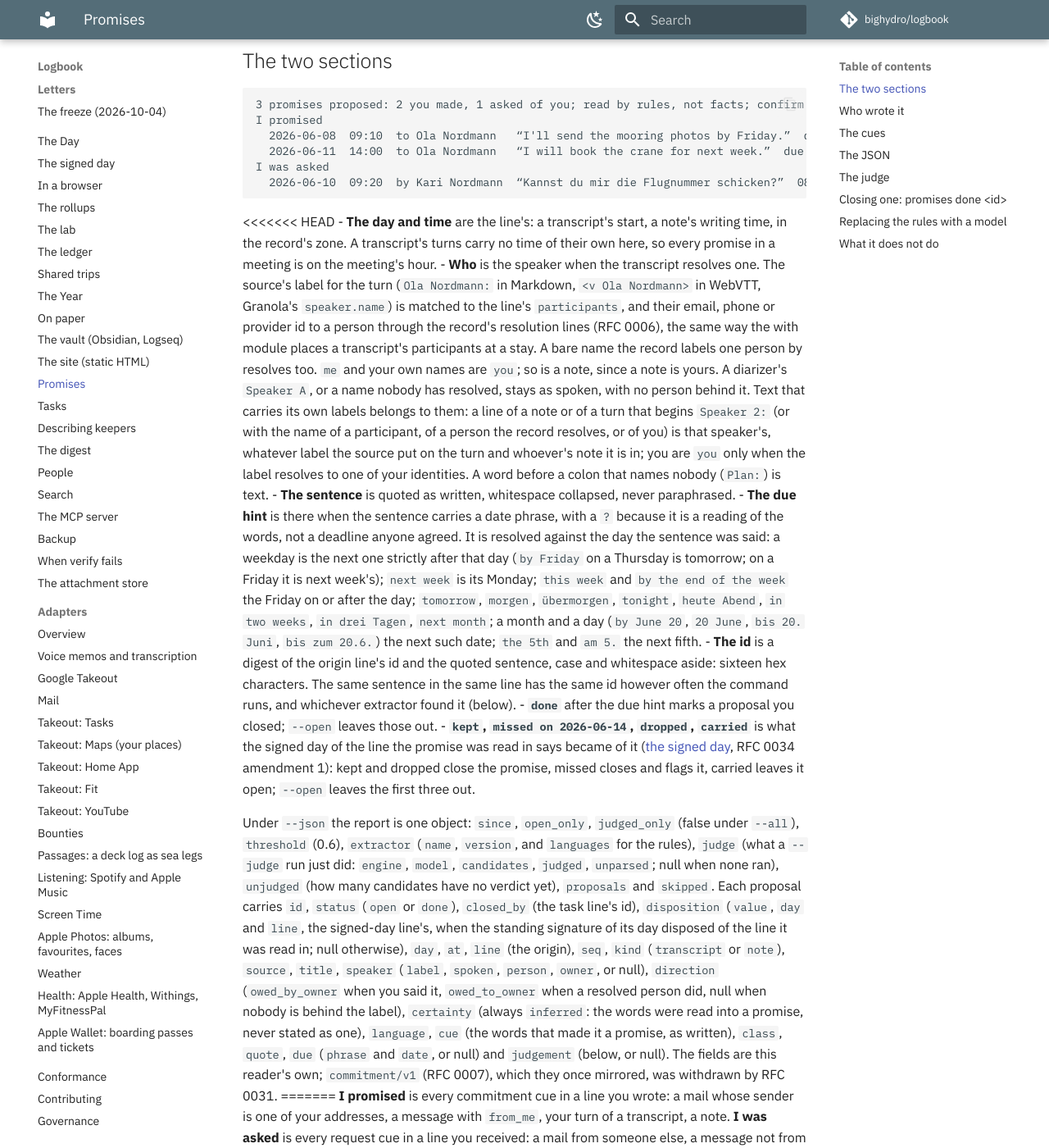
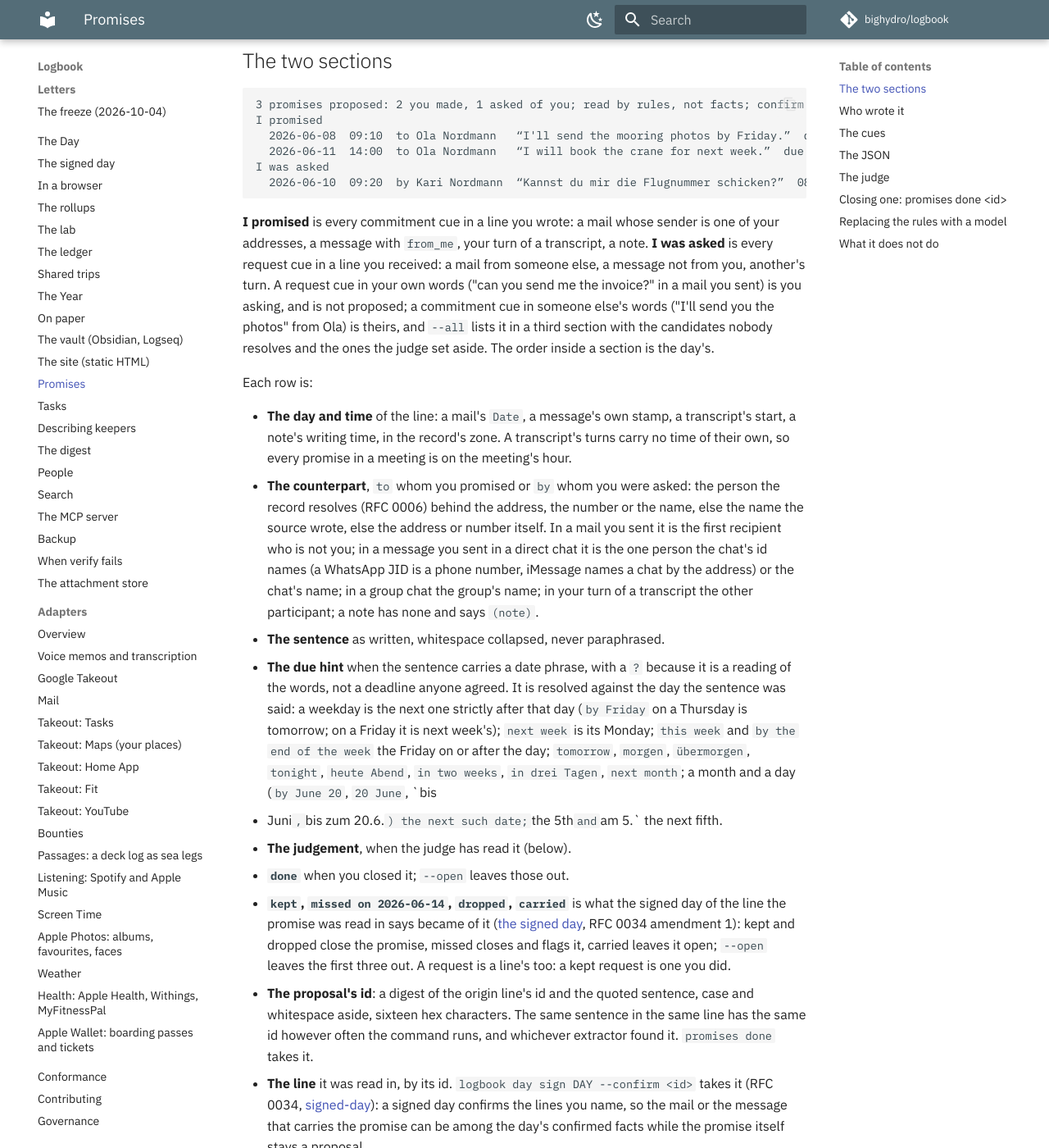
Before and after one commit to bighydro/logbook, an MkDocs documentation site: the page built from docs/promises.md, in a window 1280 px wide and 1400 px high, scrolled down 787 px. Shown: the whole window at 82% size. Built offline with MkDocs 1.6.1 and Material for MkDocs 9.7.7, drawn with Linux system fonts in a browser that asks for light colours; comment, search, counter and statistics services are not loaded; some of the changed text lies outside the part shown.

Commit message:
docs: the promises page carries both the two sections and the signed day's dispositions
The rebase onto #232 left the page's conflict unresolved; this takes the rewritten page and folds in the disposition row word, the JSON field and the --open rule from #232.

Co-Authored-By: Claude Fable 5.1 <noreply@anthropic.com>
Claude-Session: https://claude.ai/code/session_01CTVCXuBSWGjcoG1zF7iY7A
Signed-off-by: bighydro <122497530+bighydro@users.noreply.github.com>

````diff
--- a/docs/promises.md
+++ b/docs/promises.md
@@ -41,53 +41,6 @@ I was asked
   2026-06-10  09:20  by Kari Nordmann  “Kannst du mir die Flugnummer schicken?”  08c4…  line 019e…-…
 ```
 
-<<<<<<< HEAD
-- **The day and time** are the line's: a transcript's start, a note's writing time, in the record's
-  zone. A transcript's turns carry no time of their own here, so every promise in a meeting is on
-  the meeting's hour.
-- **Who** is the speaker when the transcript resolves one. The source's label for the turn
-  (`Ola Nordmann:` in Markdown, `<v Ola Nordmann>` in WebVTT, Granola's `speaker.name`) is matched
-  to the line's `participants`, and their email, phone or provider id to a person through the
-  record's resolution lines (RFC 0006), the same way the with module places a transcript's
-  participants at a stay. A bare name the record labels one person by resolves too. `me` and your
-  own names are `you`; so is a note, since a note is yours. A diarizer's `Speaker A`, or a name
-  nobody has resolved, stays as spoken, with no person behind it. Text that carries its own labels
-  belongs to them: a line of a note or of a turn that begins `Speaker 2:` (or with the name of a
-  participant, of a person the record resolves, or of you) is that speaker's, whatever label the
-  source put on the turn and whoever's note it is in; you are `you` only when the label resolves to
-  one of your identities. A word before a colon that names nobody (`Plan:`) is text.
-- **The sentence** is quoted as written, whitespace collapsed, never paraphrased.
-- **The due hint** is there when the sentence carries a date phrase, with a `?` because it is a
-  reading of the words, not a deadline anyone agreed. It is resolved against the day the sentence
-  was said: a weekday is the next one strictly after that day (`by Friday` on a Thursday is
-  tomorrow; on a Friday it is next week's); `next week` is its Monday; `this week` and `by the end of
-  the week` the Friday on or after the day; `tomorrow`, `morgen`, `übermorgen`, `tonight`, `heute
-  Abend`, `in two weeks`, `in drei Tagen`, `next month`; a month and a day (`by June 20`, `20 June`,
-  `bis 20. Juni`, `bis zum 20.6.`) the next such date; `the 5th` and `am 5.` the next fifth.
-- **The id** is a digest of the origin line's id and the quoted sentence, case and whitespace
-  aside: sixteen hex characters. The same sentence in the same line has the same id however often
-  the command runs, and whichever extractor found it (below).
-- **`done`** after the due hint marks a proposal you closed; `--open` leaves those out.
-- **`kept`, `missed on 2026-06-14`, `dropped`, `carried`** is what the signed day of the line the
-  promise was read in says became of it ([the signed day](signed-day.md), RFC 0034 amendment 1):
-  kept and dropped close the promise, missed closes and flags it, carried leaves it open; `--open`
-  leaves the first three out.
-
-Under `--json` the report is one object: `since`, `open_only`, `judged_only` (false under
-`--all`), `threshold` (0.6), `extractor` (`name`, `version`, and `languages` for the rules), `judge`
-(what a `--judge` run just did: `engine`, `model`, `candidates`, `judged`, `unparsed`; null when
-none ran), `unjudged` (how many candidates have no verdict yet), `proposals` and `skipped`. Each
-proposal carries `id`, `status` (`open` or `done`), `closed_by` (the task line's id), `disposition`
-(`value`, `day` and `line`, the signed-day line's, when the standing signature of its day disposed
-of the line it was read in; null otherwise), `day`, `at`,
-`line` (the origin), `seq`, `kind` (`transcript` or `note`), `source`, `title`, `speaker` (`label`,
-`spoken`, `person`, `owner`, or null), `direction` (`owed_by_owner` when you said it,
-`owed_to_owner` when a resolved person did, null when nobody is behind the label), `certainty`
-(always `inferred`: the words were read into a promise, never stated as one), `language`, `cue` (the
-words that made it a promise, as written), `class`, `quote`, `due` (`phrase` and `date`, or null)
-and `judgement` (below, or null). The fields are this reader's own; `commitment/v1` (RFC 0007), which
-they once mirrored, was withdrawn by RFC 0031.
-=======
 **I promised** is every commitment cue in a line you wrote: a mail whose sender is one of your
 addresses, a message with `from_me`, your turn of a transcript, a note. **I was asked** is every
 request cue in a line you received: a mail from someone else, a message not from you, another's
@@ -118,6 +71,10 @@ Each row is:
   20. Juni`, `bis zum 20.6.`) the next such date; `the 5th` and `am 5.` the next fifth.
 - **The judgement**, when the judge has read it (below).
 - **`done`** when you closed it; `--open` leaves those out.
+- **`kept`, `missed on 2026-06-14`, `dropped`, `carried`** is what the signed day of the line the
+  promise was read in says became of it ([the signed day](signed-day.md), RFC 0034 amendment 1):
+  kept and dropped close the promise, missed closes and flags it, carried leaves it open; `--open`
+  leaves the first three out. A request is a line's too: a kept request is one you did.
 - **The proposal's id**: a digest of the origin line's id and the quoted sentence, case and
   whitespace aside, sixteen hex characters. The same sentence in the same line has the same id
   however often the command runs, and whichever extractor found it. `promises done` takes it.
@@ -195,7 +154,6 @@ promise and a request, `owed_to_owner` for theirs, null otherwise), `certainty`
 `judgement` (below, or null). The fields are this reader's own; `commitment/v1` (RFC 0007), which
 they once mirrored, was withdrawn by RFC 0031. The MCP tool `promises` returns the same proposals
 ([mcp](mcp.md)).
->>>>>>> 3bc9dd7 (docs: promises reads mail and messages; the two sections, the cues, the recall numbers)
 
 ## The judge
 
````
Also changed, not shown: other parts of docs/promises.md (+3 -1 lines).
